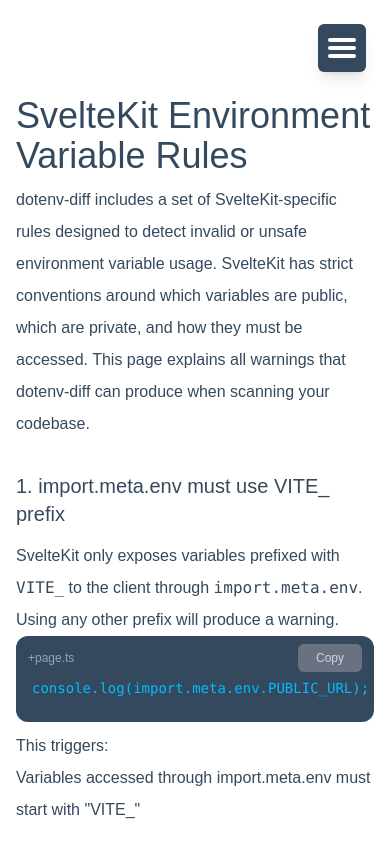
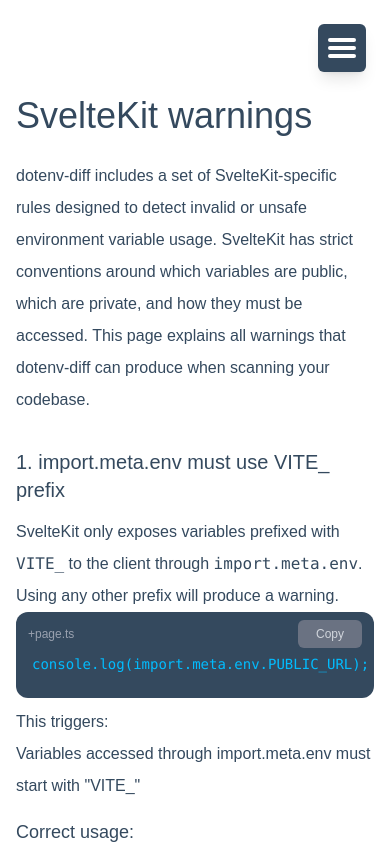
Before and after one commit to Chrilleweb/dotenv-diff-docs, a SvelteKit app: page /sveltekit in a window 390 px wide. Shown: the top 844 px of the page. Built offline with nearby package versions, Linux system fonts and the light colour scheme.

Commit message:
fixed header text

```diff
--- a/src/routes/sveltekit/+page.svelte
+++ b/src/routes/sveltekit/+page.svelte
@@ -13,9 +13,9 @@
 </svelte:head>
 
 <div class="space-y-6">
-	<Title fullText="SvelteKit Environment Variable Rules" />
+	<Title fullText="SvelteKit warnings" />
 
-	<p class="mt-8 mb-8 sm:mt-0">
+	<p class="mb-8 sm:mt-0">
 		dotenv-diff includes a set of SvelteKit-specific rules designed to detect invalid or unsafe
 		environment variable usage. SvelteKit has strict conventions around which variables are public,
 		which are private, and how they must be accessed. This page explains all warnings that
```
